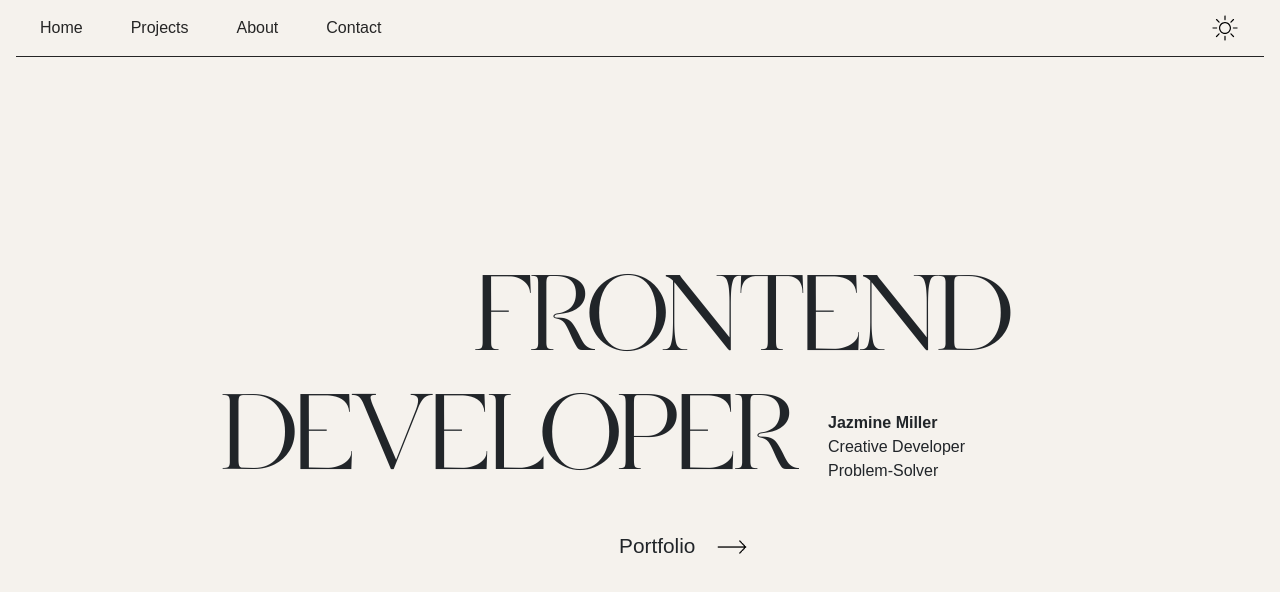
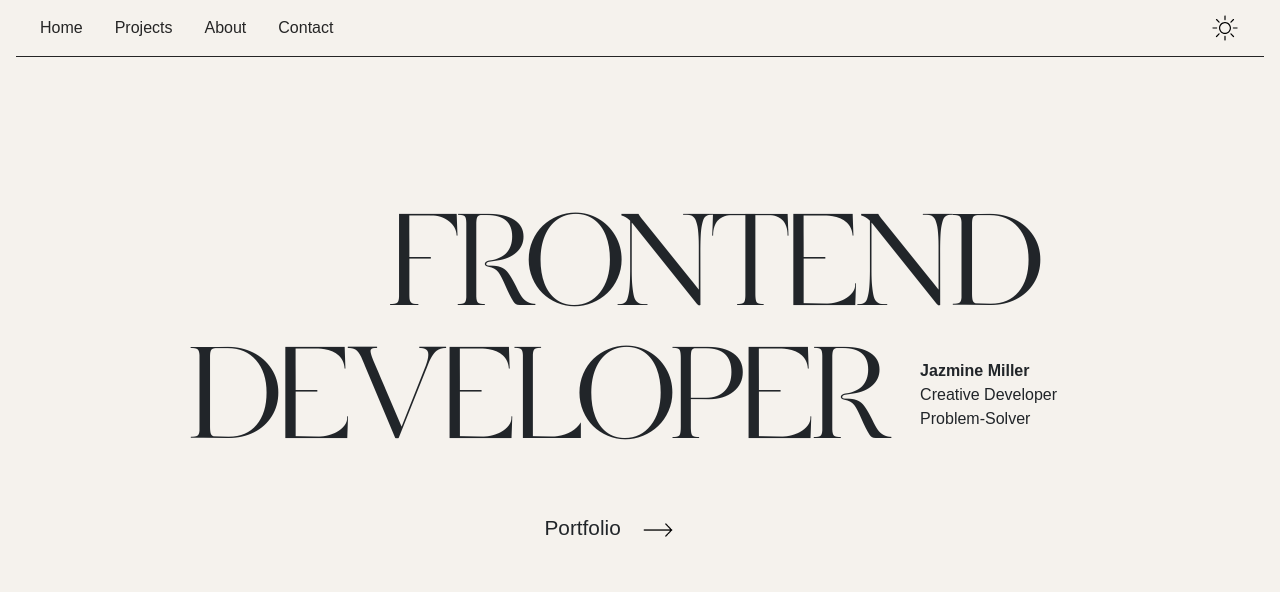
Before and after one commit to jazdmiller/jazmine-miller-portfolio, a React (Vite) app: page / in a window 1280 px wide. Shown: the top 592 px of the page. Built offline with nearby package versions, Linux system fonts and the light colour scheme.

Commit message:
responsive font size - home page

```diff
--- a/src/App.scss
+++ b/src/App.scss
@@ -28,7 +28,7 @@ body{
 }
 
 .navbar-expand-lg .navbar-nav .nav-link {
-  padding-right: 2.5rem;
+  padding-right: 1.5rem;
 }
 
 .home-page{
@@ -59,7 +59,9 @@ body{
 
 
 /* ******* HOME PAGE ********** */
-
+.frontend-row{
+  margin-top: -10%;
+}
 .home-container{
   margin: 0;
   justify-content: center;
@@ -75,7 +77,7 @@ body{
 
 
 .developer-col{
-  margin-top: -5%;
+  margin-top: -8%;
 }
 
 
@@ -86,10 +88,11 @@ body{
 
 .name-text{
   font-weight: 700;
+
 }
 
 .btn-row{
-  width: 90%;
+  width: 100%;
 }
 .btn-col{
   font-family: 'Montserrat', sans-serif;
@@ -102,6 +105,11 @@ body{
 
 .cursor {
   display: none;
+}
+
+.home-wrapper{
+  margin-left: 127px;
+  margin-right: 190px;
 }
 /* ******* HOME PAGE END ********** */
 
@@ -120,21 +128,27 @@ body{
   .btn-col{
     margin-top: 20%;
   }
+
+  .dev-row{
+    width: 75%;
+  }
+
+
+
 }
 
 @media (min-width: 500px){
   .home-text{
     font-size: 15vw;
   }
+
 }
 
 @media (min-width: 768px){
   .home-text{
-    font-size: 9vw;
+    font-size: 12vw;
   }
-  .home-wrapper{
-    margin-left: 15%;
-  }
+
   .home-container{
     min-height: 100vh;
   }
@@ -142,6 +156,14 @@ body{
   .btn-col{
     margin-top: 0;
   }
+
+  .dev-row{
+    width: 100%;
+  }
+
+  // .name-text{
+  //   margin-top: -10%;
+  // }
 
   html,
    body {
@@ -168,5 +190,38 @@ body{
    }
 }
 
+@media (min-width: 768px) and (max-width: 1065px){
+  .name-text{
+    margin-top: 0;
+  }
+
+  .btn-col{
+    text-align: start;
+  }
+}
+
+@media (min-width: 1066px){
+  .name-text{
+    margin-top: -10%;
+  }
+
+  .btn-col{
+    text-align: center;
+  }
+
+}
+
+@media (min-width: 1060px){
+  .dev-row{
+    width: 110%;
+  }
+}
+@media (min-width: 1244px){
+ .home-text{
+  font-size: 140px ;
+ }
+}
+
+
 
 /* ******* MEDIA QUERIES END ********** */
--- a/src/pages/Home.jsx
+++ b/src/pages/Home.jsx
@@ -91,14 +91,14 @@ function onMouseHoverOut() {
       </div>
    </div>
         <div className='home-container mx-auto'>
-            <div className='container home-wrapper'>
+            <div className='fluid-container home-wrapper'>
 
-            <div className='row'>
-                <div className='col home-text text-md-center'>
+            <div className='row frontend-row'>
+                <div className='col home-text text-left text-lg-right'>
                 frontend
                 </div>
             </div>
-            <div className='row'>
+            <div className='row dev-row'>
                 <div className='col home-text developer-col'>
                 developer
                 </div>
@@ -116,7 +116,7 @@ function onMouseHoverOut() {
                 </div>
             </div>
             <div className='row btn-row'>
-                <div className='col btn-col text-md-center'>
+                <div className='col btn-col'>
                 Portfolio <span className='ml-3 arrow-icon'><img src={ArrowIcon}/></span>
                 </div>
             </div>
```
